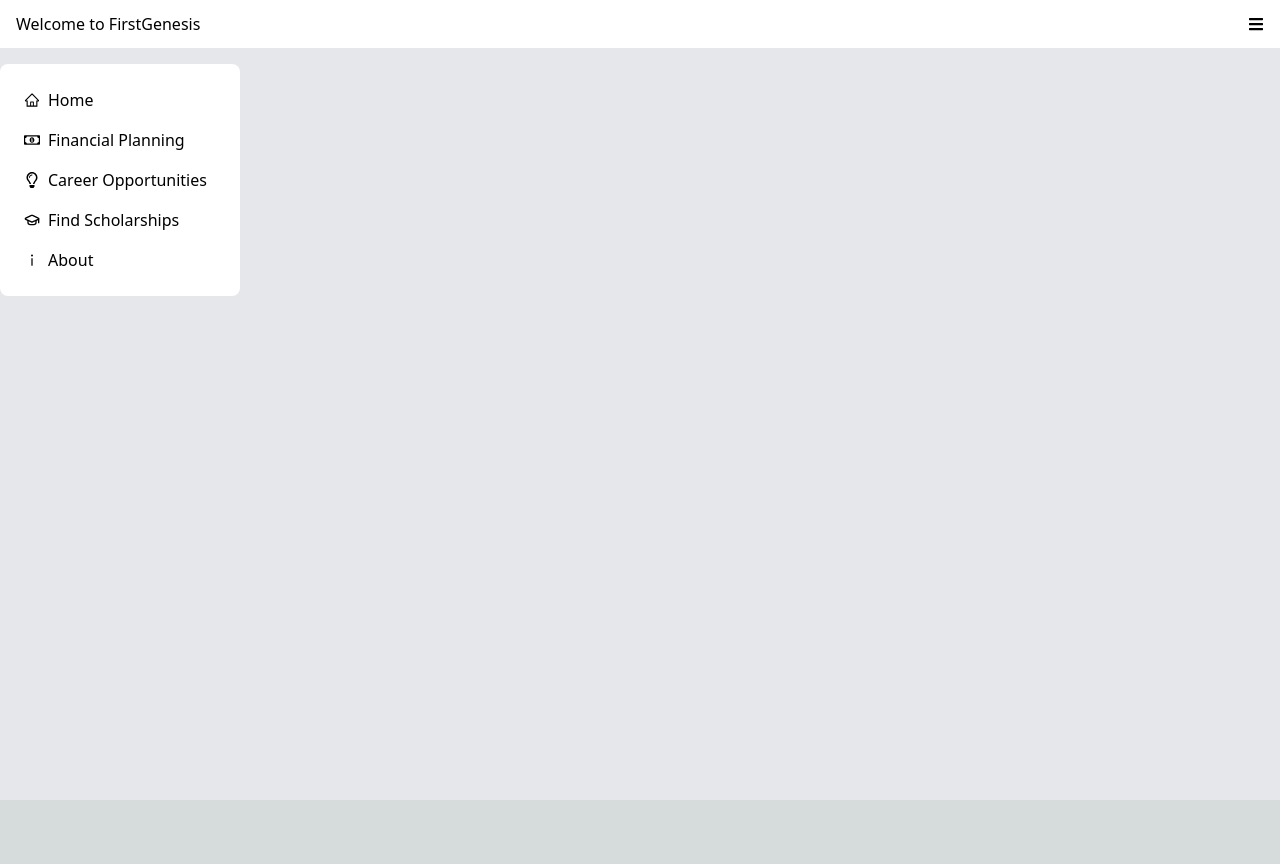
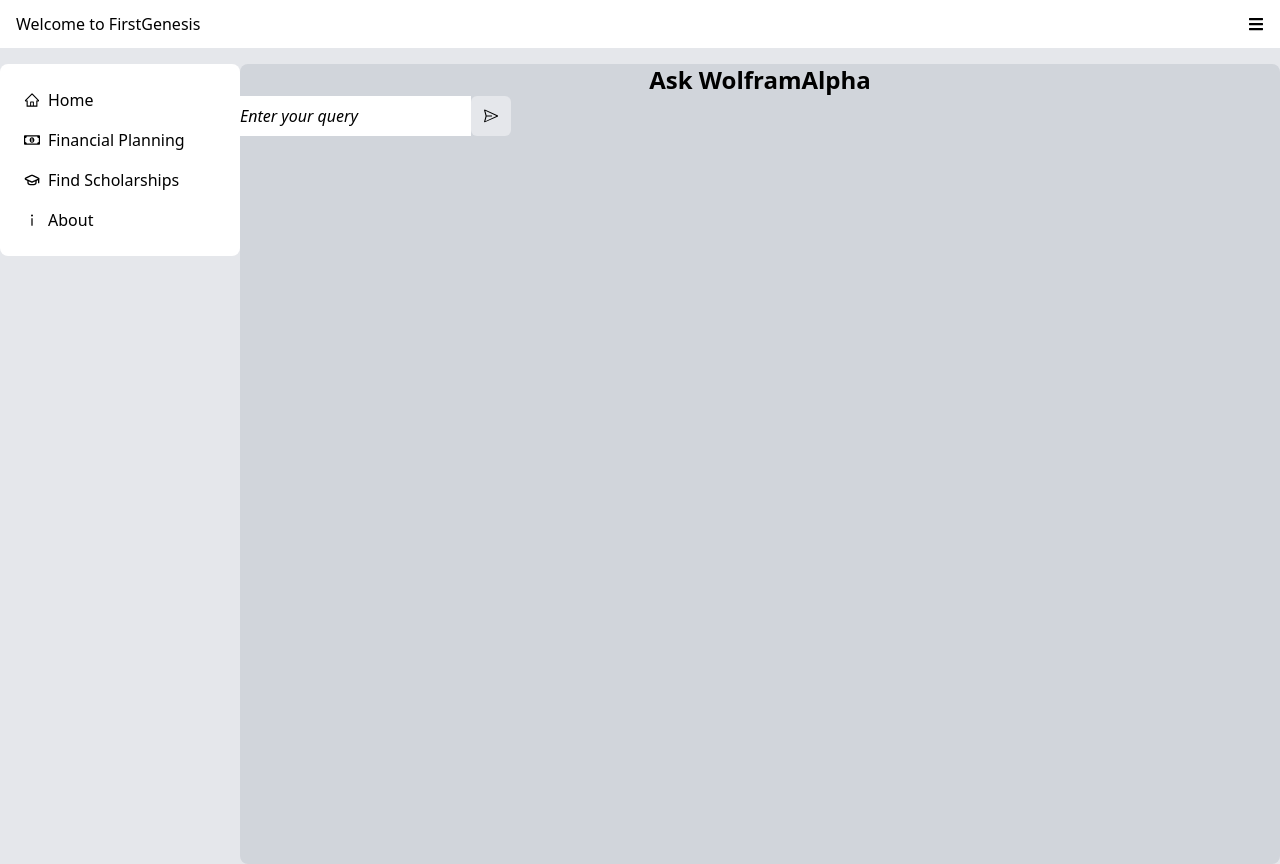
Before and after one commit to DracoRX16/firstgenesis, a Next.js app: page / in a window 1280 px wide. Before the commit the page ends 800 px from the top, so only its background shows below. Built offline with nearby package versions, Linux system fonts and the light colour scheme.

Commit message:
Integrated WolframApi

```diff
--- a/app/about/page.jsx
+++ b/app/about/page.jsx
@@ -5,7 +5,6 @@
     <h1 className="text-2xl font-bold">About</h1>
     <p>Welcome to FirstGenesis, a dedicated platform for first-generation, low-income students seeking to achieve their educational and career aspirations. Our mission is to empower you with the resources and support needed to navigate the complex landscape of higher education and professional development.</p>
 
-
    </div>;
 };
 
--- /dev/null
+++ b/app/financial-planning/page.jsx
@@ -0,0 +1,9 @@
+import React from 'react'
+
+const FinancialPlanning = () => {
+  return (
+    <div>FinancialPlanning</div>
+  )
+}
+
+export default FinancialPlanning
--- /dev/null
+++ b/app/find-scholarships/page.jsx
@@ -0,0 +1,9 @@
+import React from 'react'
+
+const FindScholarships = () => {
+  return (
+    <div>FindScholarships</div>
+  )
+}
+
+export default FindScholarships
--- a/app/page.jsx
+++ b/app/page.jsx
@@ -1,10 +1,11 @@
+import WolframQuery from "@/components/WolframQuery";
 import Layout from "../components/MainLayout";
 import Link from "next/link";
 
 export default function Home() {
   return (
     <div>
-
+      <WolframQuery />
     </div>
   );
 }
--- a/components/CareerOpportunities.jsx
+++ /dev/null
@@ -1,12 +0,0 @@
-import Layout from './MainLayout';
-
-export default function CareerOpportunities() {
-  return (
-    <Layout>
-      <h1>Career Opportunities</h1>
-      <div>
-        {/* Career opportunities tools and resources go here */}
-      </div>
-    </Layout>
-  );
-}
--- a/components/FinancialPlanning.jsx
+++ /dev/null
@@ -1,10 +0,0 @@
-import Layout from './MainLayout';
-import Link from 'next/link';
-
-export default function FinancialPlanning() {
-  return (
-    <Layout>
-      <h1>Financial Planning</h1>
-    </Layout>
-  );
-}
--- a/components/FindScholarships.jsx
+++ /dev/null
@@ -1,10 +0,0 @@
-import Layout from './MainLayout';
-
-export default function FindScholarships() {
-  return (
-    <Layout>
-      <h1>Find Scholarships</h1>
-      {/* Add content for Find Scholarships here */}
-    </Layout>
-  );
-}
--- a/components/MainLayout.jsx
+++ b/components/MainLayout.jsx
@@ -1,8 +1,5 @@
 "use client";
 import MainHeader from "./MainHeader";
-import FinancialPlanning from "./FinancialPlanning";
-import CareerOpportunities from "./CareerOpportunities";
-import FindScholarships from "./FindScholarships";
 import { AiOutlineHome } from "react-icons/ai";
 import { FaRegMoneyBillAlt } from "react-icons/fa";
 import { FaRegLightbulb } from "react-icons/fa";
@@ -29,15 +26,11 @@
             </li>
             <li className="flex justify-start items-center hover:bg-gray-100 rounded-xl p-2">
               <FaRegMoneyBillAlt className="mr-2" />
-              <Link href="/FinancialPlanning">Financial Planning</Link>
-            </li>
-            <li className="flex justify-start items-center hover:bg-gray-100 rounded-xl p-2">
-              <FaRegLightbulb className="mr-2" />
-              <Link href="/CareerOpportunities">Career Opportunities</Link>
+              <Link href="/financial-planning">Financial Planning</Link>
             </li>
             <li className="flex justify-start items-center hover:bg-gray-100 rounded-xl p-2">
               <LuGraduationCap className="mr-2" />
-              <Link href="/FindScholarships">Find Scholarships</Link>
+              <Link href="/find-scholarships">Find Scholarships</Link>
             </li>
             <li className="flex justify-start items-center hover:bg-gray-100 rounded-xl p-2">
               <AiOutlineInfo className="mr-2" />
--- /dev/null
+++ b/components/WolframQuery.jsx
@@ -0,0 +1,47 @@
+"use client";
+
+import { useState } from "react";
+import axios from "axios";
+import { VscSend } from "react-icons/vsc";
+
+const WolframQuery = () => {
+  const [query, setQuery] = useState("");
+  const [result, setResult] = useState(null);
+  const [error, setError] = useState(null);
+
+  const handleSubmit = async (e) => {
+    e.preventDefault();
+    setError(null);
+    setResult(null);
+
+    try {
+      const response = await axios.get("/api/wolfram", {
+        params: { query },
+      });
+      setResult(response.data.result);
+    } catch (err) {
+      setError(err.response?.data?.error || "An error occurred");
+    }
+  };
+
+  return (
+    <div className="bg-gray-300 w-full rounded-lg min-h-screen text-black">
+      <h1 className="flex justify-center text-2xl font-bold">Ask WolframAlpha</h1>
+      <form className="flex justify-start" onSubmit={handleSubmit}>
+        <input
+        className="bg-gray-200 rounded-md p-2"
+          type="text"
+          value={query}
+          onChange={(e) => setQuery(e.target.value)}
+          class="placeholder:italic placeholder:text-black"
+          placeholder="Enter your query"
+        />
+        <button className="bg-gray-200 rounded-md p-3 " type="submit"><VscSend /></button>
+      </form>
+      {error && <p>Error: {error}</p>}
+      {result && <p>Result: {result}</p>}
+    </div>
+  );
+};
+
+export default WolframQuery;
--- a/package.json
+++ b/package.json
@@ -10,6 +10,7 @@
   },
   "dependencies": {
     "@heroicons/react": "^1.0.6",
+    "axios": "^1.7.2",
     "next": "14.2.5",
     "react": "^18",
     "react-dom": "^18",
--- /dev/null
+++ b/pages/api/wolfram.js
@@ -0,0 +1,23 @@
+import axios from 'axios';
+
+export default async function handler(req, res) {
+  const { query } = req.query;
+  const apiKey = process.env.NEXT_PUBLIC_WOLFRAM_API_KEY;
+
+  if (!query) {
+    return res.status(400).json({ error: 'Query parameter is required' });
+  }
+
+  try {
+    const response = await axios.get('https://www.wolframalpha.com/api/v1/llm-api', {
+      params: {
+        input: query,
+        appid: apiKey,
+      },
+    });
+
+    res.status(200).json({ result: response.data });
+  } catch (error) {
+    res.status(500).json({ error: error.message });
+  }
+}
```
Also changed, not shown: 1 other file (tests, documents, lock files or other folders).
